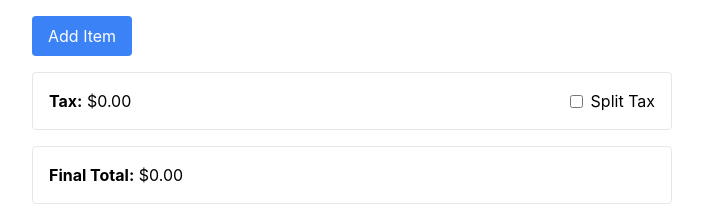
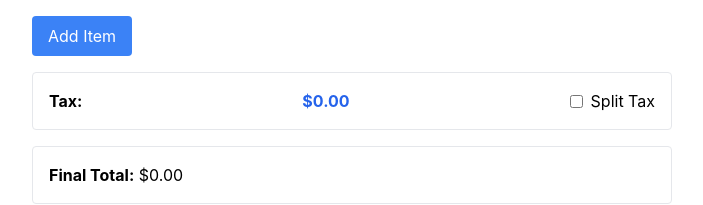
Before and after one commit to aknlite48/Split-Bill, a React (Create React App) app in the folder walmart-bill-frontend/: page / in a window 1280 px wide. Both pictures are taken after a click on the button "Empty Bill". Shown: the top 205 px of the page, without its empty margins (288-991 px from the left). Built offline with nearby package versions, Linux system fonts and the light colour scheme.

Commit message:
added editing tax

```diff
--- a/walmart-bill-frontend/src/App.js
+++ b/walmart-bill-frontend/src/App.js
@@ -15,7 +15,8 @@ export default function App() {
   const [editingIndex, setEditingIndex] = useState(null);
   const [editValues, setEditValues] = useState({ name: "", price: "" });
   const [splitTax, setSplitTax] = useState(false); // State for tax split selection
-
+  const [editingTax, setEditingTax] = useState(false); // State to track tax edit
+  const [tempTax, setTempTax] = useState(tax); // Temporary tax value while editing
 
   const handleFileChange = (e) => {
     setFile(e.target.files[0]);
@@ -66,6 +67,25 @@ export default function App() {
     setItems([]);
     setTax(0);
     setTotal(0);
+  };
+
+  const handleTaxEdit = () => {
+    setEditingTax(true);
+  };
+
+  const handleTaxChange = (e) => {
+    setTempTax(e.target.value);
+  };
+
+  const saveTax = () => {
+    setTax(parseFloat(tempTax) || 0);
+    setEditingTax(false);
+  };
+
+  const handleTaxKeyPress = (e) => {
+    if (e.key === "Enter") {
+      saveTax();
+    }
   };
 
 
@@ -186,7 +206,27 @@ export default function App() {
           ))}
           <div className="mt-4 p-4 border rounded flex justify-between items-center">
             <div>
-              <p><strong>Tax:</strong> ${tax.toFixed(2)}</p>
+              <p><strong>Tax:</strong></p>
+            </div>
+            <div>
+              {editingTax ? (
+                <input
+                  type="number"
+                  className="border p-1 w-20 text-center"
+                  value={tempTax}
+                  onChange={handleTaxChange}
+                  onBlur={saveTax}
+                  onKeyDown={handleTaxKeyPress}
+                  autoFocus
+                />
+              ) : (
+                <span
+                  className="cursor-pointer text-blue-600 font-bold"
+                  onClick={handleTaxEdit}
+                >
+                  ${tax.toFixed(2)}
+                </span>
+              )}
             </div>
             <div className="flex items-center">
               <input
```
